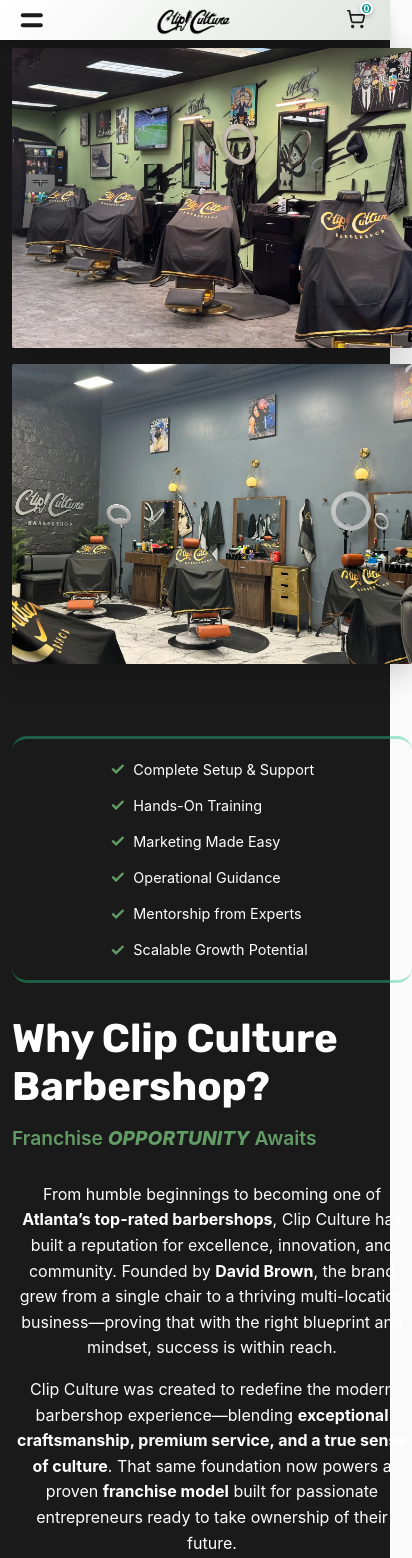
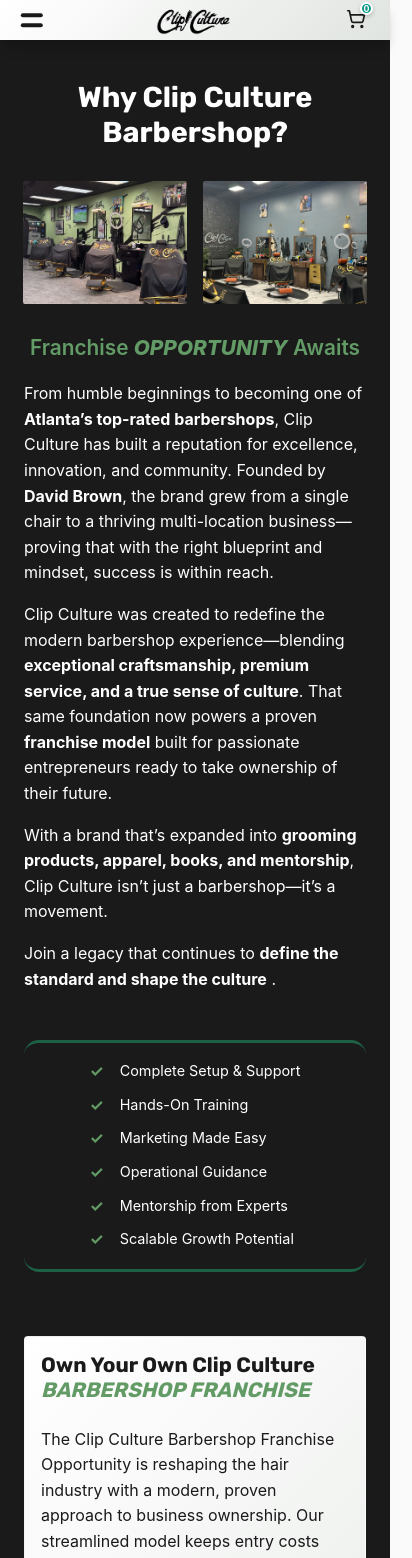
Before and after one commit to CartezDew/ClipCultureBarbershop, a React (Vite) app in the folder frontend/: page /franchise in a window 390 px wide. Shown: the top 1558 px of the page, 412 px wide, since content can reach past the window. Built offline with nearby package versions, Linux system fonts and the light colour scheme; a web font is replaced by a local one.

Commit message:
updated responsive design of advertise page

```diff
--- a/frontend/src/pages/Franchise.jsx
+++ b/frontend/src/pages/Franchise.jsx
@@ -110,6 +110,18 @@ const Franchise = () => {
       <div className="franchise-container">
         <div className="franchise-header">
           <div className="franchise-header-content">
+            <div className="franchise-header-image">
+              <img
+                src={Shop1Image}
+                alt="Franchise Opportunity"
+                className="franchise-image"
+              />
+              <img
+                src={Shop2Image}
+                alt="Franchise Opportunity"
+                className="franchise-image"
+              />
+            </div>
             <h1 className="franchise-title">Why Clip Culture Barbershop?</h1>
             <h2 className="franchise-subtitle">Franchise <em><strong>OPPORTUNITY</strong></em> Awaits</h2>
             <div className="franchise-intro">
@@ -128,18 +140,6 @@ const Franchise = () => {
               Join a legacy that continues to <strong>define the standard and shape the culture</strong> .
               </p>
             </div>
-          </div>
-          <div className="franchise-header-image">
-            <img
-              src={Shop1Image}
-              alt="Franchise Opportunity"
-              className="franchise-image"
-            />
-            <img
-              src={Shop2Image}
-              alt="Franchise Opportunity"
-              className="franchise-image"
-            />
           </div>
           <div className="franchise-features">
             <ul className="franchise-features-list">
@@ -174,8 +174,7 @@ const Franchise = () => {
           <div className="franchise-program">
             </div>{/* <h2 className="franchise-program-title">
               <strong>Ready to invest</strong> in your future? Learn more about our franchise opportunities:
-            </h2>
-          </div> */}
+            </h2> */}
 
           <div className="franchise-programs">
             <div className="franchise-program-card">
@@ -243,7 +242,7 @@ const Franchise = () => {
               </div>
             </div>
           </div>
-          <div className="franchise-Benefits">
+          <div className="franchise-features">
             <ul className="franchise-features-list">
               <li className="franchise-feature-item">
                 <span className="franchise-checkmark">✓</span>
--- a/frontend/src/styles/advertise.css
+++ b/frontend/src/styles/advertise.css
@@ -656,8 +656,8 @@
   }
   .advertise-features {
     padding: 1rem 1.5rem;
-    align-items: left;
-    justify-content: left;
+    align-items: center;
+    justify-content: center;
     text-align: left;
     text-wrap: wrap;
   }
--- a/frontend/src/styles/franchise.css
+++ b/frontend/src/styles/franchise.css
@@ -12,43 +12,37 @@
 }
 
 .franchise-header {
-  display: grid;
-  grid-template-columns: 1fr 1fr;
-  grid-template-rows: auto auto;
-  gap: 1.5rem;
-  align-items: start;
+  display: block;
   margin-bottom: 4rem;
   padding-top: 2rem;
+  overflow: visible;
+}
+
+.franchise-header-image {
+  float: left;
+  width: min(42%, 500px);
+  margin: 0 3rem 1rem 0;
+  display: flex;
+  flex-direction: column;
+  gap: 1rem;
 }
 
 .franchise-header-content {
-  display: flex;
-  flex-direction: column;
-  justify-content: flex-start;
+  display: block;
+  overflow: visible;
 }
 
 .franchise-header-content .franchise-intro {
   margin-top: 2rem;
   margin-bottom: 2rem;
-  padding: 0;
   background: none;
   backdrop-filter: none;
   border-radius: 0;
   border: none;
 }
 
-.franchise-header-image {
-  display: flex;
-  flex-direction: column;
-  justify-content: flex-start;
-  align-items: center;
-  grid-row: 1;
-}
-
 .franchise-features {
-  grid-column: 1 / -1;
-  grid-row: 2;
-  margin-top: -2rem;
+  clear: both;
   width: 100%;
   border-top: 3px solid rgba(33, 199, 133, 0.4);
   border-bottom: 3px solid rgba(33, 199, 133, 0.4);
@@ -58,15 +52,14 @@
   align-items: center;
   justify-content: center;
   text-align: center;
+  margin-top: 3rem;
 }
 
 .franchise-image {
-  max-width: 400px;
+  max-width: 550px;
   height: auto;
   max-height: auto;
   border-radius: 2px;
-  box-shadow: 0 8px 32px rgba(0, 0, 0, 0.2);
-  margin-bottom: 1rem;
 }
 
 .franchise-features-list {
@@ -81,12 +74,19 @@
 
 .franchise-feature-item {
   display: flex;
-  align-items: center;
+  align-items: flex-start;
   font-size: 1rem;
   color: #ffffff;
   font-family: -apple-system, BlinkMacSystemFont, 'Segoe UI', 'Roboto', sans-serif;
   justify-content: flex-start;
 }
+  .franchise-features {
+    padding: 1rem 1.5rem;
+    align-items: center;
+    justify-content: center;
+    text-align: left;
+    text-wrap: wrap;
+  }
 
 .franchise-checkmark {
   color: var(--green-new);
@@ -121,6 +121,14 @@
   font-weight: 800;
   text-transform: uppercase;
 }
+
+.franchise-intro-text, .franchise-intro-text-2, .franchise-intro-text-3, .franchise-intro-text-4 {
+  font-size: clamp(1rem, 1.8vw, 1.2rem);
+  line-height: 1.6;
+  /* margin: 0 0 2rem 0; */
+  font-family: -apple-system, BlinkMacSystemFont, 'Segoe UI', 'Roboto', sans-serif;
+}
+
 .franchise-content {
   max-width: 1400px;
   margin: 0 auto;
@@ -131,7 +139,7 @@
 .franchise-programs {
   display: grid;
   grid-template-columns: 1fr 1fr;
-  gap: 2rem;
+  gap: 1rem;
   margin-top: 4rem;
   align-items: stretch; /* Make cards equal height */
 }
@@ -284,7 +292,7 @@
 
 /* Franchise FAQ Section */
 .franchise-faq-section {
-  margin-top: 3rem;
+  margin-top: 4rem;
   padding: 0 2rem;
   margin-bottom: 2rem;
 }
@@ -302,6 +310,15 @@
 .franchise-faq-section .facts-subtitle {
   color: rgba(255, 255, 255, 0.9);
   margin-bottom: 2rem;
+}
+
+.franchise-faq-section .facts-accordion {
+  border-radius: 2px;
+}
+
+.fact-panel {
+  padding: 0 1rem .5rem 1.2rem;
+  font-size: 1rem;
 }
 
 .franchise-faq-section .facts-subtitle::after {
@@ -349,71 +366,230 @@
   background: rgba(255, 255, 255, 0.1);
 }
 
+@media (max-width: 1250px) {
+  .franchise-image {
+    max-width: 400px;
+  }
+}
+
+@media (max-width: 1000px) {
+  .franchise-header-image {
+    margin: 0 2rem 1rem 0;
+  }
+}
+
+@media (max-width: 825px) {
+  .franchise-feature-item {
+    font-size: 0.92rem;
+  }
+
+  .franchise-features-list .franchise-feature-item {
+    font-size: 1rem;
+    column-gap: 0.5rem; /* widen spacing between columns only */
+    row-gap: 0.2rem; /* tight spacing between rows */
+  }
+
+  .franchise-checkmark {
+    font-size: 1rem;
+    margin-right: 0.5rem;
+  }
+  .franchise-program-card {
+    padding: 1rem;
+  }
+}
+
 /* Responsive Design */
 @media (max-width: 768px) {
-  .franchise-page {
-    padding: 2rem 0;
+  .franchise-container {
+    max-width: 1400px;
+    margin: 0 auto;
+    padding: 0 2rem;
   }
+   */
 
-  .franchise-container {
-    padding: 0 1rem;
-  }
+  /* .franchise-header-image {
+    float: none;
+    width: min(70%, 320px);
+    margin: 0 auto 1.5rem auto;
+  } */
 
-  .franchise-header {
-    grid-template-columns: 1fr;
-    gap: 2rem;
-    margin-bottom: 3rem;
-    padding-top: 1rem;
+  .franchise-header-content {
     text-align: center;
   }
 
-  .franchise-header-content {
-    order: 1;
-  }
-
-  .franchise-header-image {
-    order: 2;
+  .franchise-intro {
+    text-align: left;
   }
 
   .franchise-features {
     margin-top: 1.5rem;
   }
 
-  .franchise-features-list {
+  .franchise-programs {
+    margin-bottom: 3rem;
+  }
+
+  /* .franchise-features-list {
     grid-template-columns: 1fr;
     gap: 0.5rem;
-  }
+  } */
 
-  .franchise-feature-item {
+  /* .franchise-feature-item {
     font-size: 0.9rem;
   }
 
   .franchise-checkmark {
     font-size: 1.1rem;
     margin-right: 0.5rem;
+  } */
+}
+
+@media (max-width: 720px) {
+  .franchise-title {
+    font-size: clamp(2rem, 4vw, 2.5rem);
   }
+  .franchise-subtitle {
+    font-size: clamp(1.5rem, 3vw, 2rem);
+  }
+  .franchise-intro-text {
+    font-size: clamp(1rem, 1.8vw, 1.2rem);
+  }
+  .franchise-intro-text-2 {
+    font-size: clamp(1rem, 1.8vw, 1.2rem);
+  }
+  .franchise-intro-text-3 {
+    font-size: clamp(1rem, 1.8vw, 1.2rem);
+  }
+  .franchise-intro-text-4 {
+    font-size: clamp(1rem, 1.8vw, 1.2rem);
+  }
+  .franchise-header-image {
+    margin: 0 1.5rem 1rem 0;
+}
+}
 
+@media (max-width: 685px) {
   .franchise-programs {
     grid-template-columns: 1fr;
     gap: 2rem;
-    margin-top: 3rem;
-  }
-
-  .franchise-program-card {
-    padding: 1.5rem;
+    margin-top: 2rem;
+    padding-left: 2.5rem;
+    padding-right: 2.5rem;
   }
 }
 
-@media (max-width: 480px) {
+@media (max-width: 590px) {
   .franchise-container {
-    padding: 0 0.75rem;
+    padding: 0 1.5rem;
+  }
+  .franchise-features-list .franchise-feature-item {
+    font-size: .9rem;
+  }
+  .franchise-features-list {
+    grid-template-columns: 1fr 1fr;
+    row-gap: 0.5rem;
+  }
+  .franchise-faq-section {
+    padding: 0 1rem;
+  }
+  .fact-trigger span:not(.chev) {
+    font-size: 1rem;
+  }
+  .fact-panel p{
+    font-size: .9rem;
+  }
+}
+
+@media (max-width: 556px) {
+  .franchise-header-content {
+    display: flex;
+    flex-direction: column;
+    align-items: center;
+    text-align: center;
   }
 
-  .franchise-header {
-    margin-bottom: 2.5rem;
+  .franchise-header-content > .franchise-title {
+    order: 1;
+    text-align: center;
   }
 
-  .franchise-program-card {
-    padding: 1rem;
+  .franchise-header-content > .franchise-header-image {
+    order: 2;
+  }
+
+  .franchise-header-content > .franchise-subtitle {
+    order: 3;
+    margin-top: 1rem;
+    text-align: center;
+  }
+
+  .franchise-header-content > .franchise-intro {
+    order: 4;
+    text-align: left;
+    width: 100%;
+    max-width: 500px;
+    margin-top: 1.25rem;
+  }
+
+  .franchise-header-image {
+    float: none;
+    width: 100%;
+    margin: 1rem 0;
+    display: flex;
+    flex-direction: row;
+    justify-content: center;
+    align-items: center;
+    gap: 1rem;
+  }
+  .franchise-features {
+    margin-top: 0rem;
+  }
+
+  .franchise-header-image .franchise-image {
+    width: 48%;
+    max-width: 220px;
+    height: auto;
+  }
+  .franchise-title {
+    font-size: clamp(1.8rem, 4vw, 2.3rem);
+  }
+  .franchise-subtitle {
+    font-size: clamp(1.3rem, 3vw, 1.8rem);
+  }
+  .franchise-programs {
+    padding-left: 0rem;
+    padding-right: 0rem;
+  }
+  .btn--franchise {
+    font-size: .9rem;
   }
 }
+
+@media (max-width: 500px) {
+  .franchise-joinus-wrapper {
+    margin: 0rem 1rem 0 1rem;
+    margin-bottom: -4rem;
+  }
+}
+
+@media (max-width: 470px) {
+  .franchise-faq-section {
+    padding: 0 0rem;
+  }
+}
+
+@media (max-width: 415px) {
+  .franchise-features-list {
+    grid-template-columns: 1fr;
+    row-gap: 0.5rem;
+  }
+  .btn--franchise {
+    font-size: .8rem;
+  }
+}
+
+@media (max-width: 380px) {
+  .franchise-joinus-wrapper .join-email-input {
+    max-width: 140px;
+  }
+}
--- a/frontend/src/styles/gallery.css
+++ b/frontend/src/styles/gallery.css
@@ -70,7 +70,7 @@
   display: flex;
   width: 100%;
   height: 100%;
-  gap: 0;
+  gap: 1rem;
   margin: 0;
   padding: 0;
   box-sizing: border-box;
@@ -227,9 +227,6 @@
 }
 
 @media (max-width: 768px) {
-  .gallery-container {
-    padding: 0 1rem;
-  }
 
   .gallery-title {
     font-size: 2.2rem;
@@ -280,9 +277,9 @@
 }
 
 @media (max-width: 480px) {
-  .gallery-section {
+  /* .gallery-section {
     padding: 3rem 0;
-  }
+  } */
 
   .gallery-container {
     padding: 0 0.5rem;
```
